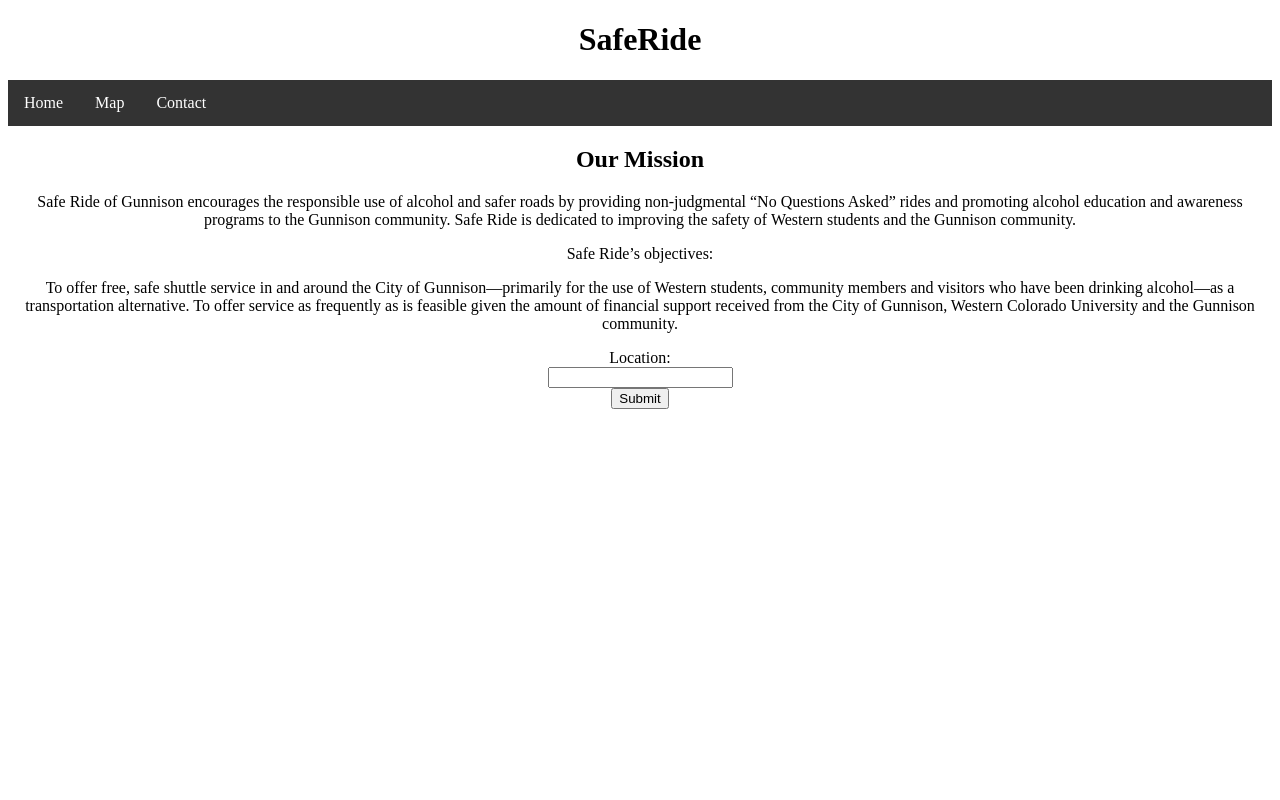
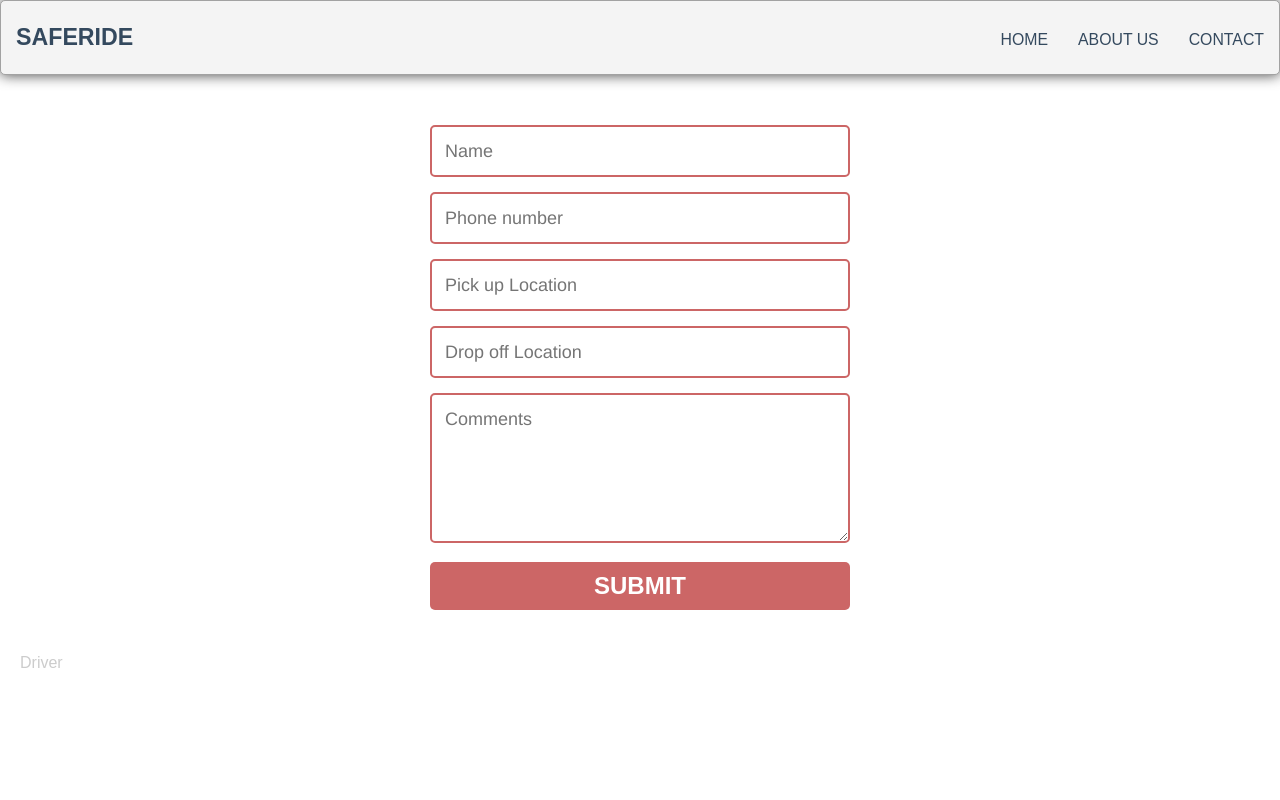
Before and after one commit to kevj3/SafeRideWebApp, a Flask app: page / in a window 1280 px wide. Run offline with Flask 2, Linux system fonts and the light colour scheme.

Commit message:
Add files via upload

```diff
--- /dev/null
+++ b/SafeRide/templates/base.html
@@ -0,0 +1,124 @@
+<!DOCTYPE html>
+<html lang="en">
+<head>
+    <meta charset="UTF-8">
+    <title>{% block title %}SafeRide{% endblock %} </title>
+    <style>
+* {
+	box-sizing: border-box;
+}
+body {
+	font-family: 'Montserrat', sans-serif;
+	line-height: 1.6;
+	margin: 0;
+	min-height: 100vh;
+}
+ul {
+  margin: 0;
+  padding: 0;
+  list-style: none;
+}
+
+
+h2,
+h3,
+a {
+	color: #34495e;
+}
+
+a {
+	text-decoration: none;
+}
+
+.logo {
+	margin: 0;
+	font-size: 1.45em;
+}
+
+.main-nav {
+	margin-top: 5px;
+
+}
+.logo a,
+.main-nav a {
+	padding: 10px 15px;
+	text-transform: uppercase;
+	text-align: center;
+	display: block;
+}
+
+.main-nav a {
+	color: #34495e;
+	font-size: .99em;
+}
+
+.main-nav a:hover {
+	color: #718daa;
+}
+
+
+
+.header {
+	padding-top: .5em;
+	padding-bottom: .5em;
+	border: 1px solid #a2a2a2;
+	background-color: #f4f4f4;
+	-webkit-box-shadow: 0px 0px 14px 0px rgba(0,0,0,0.75);
+	-moz-box-shadow: 0px 0px 14px 0px rgba(0,0,0,0.75);
+	box-shadow: 0px 0px 14px 0px rgba(0,0,0,0.75);
+	-webkit-border-radius: 5px;
+	-moz-border-radius: 5px;
+	border-radius: 5px;
+}
+
+
+@media (min-width: 769px) {
+	.header,
+	.main-nav {
+		display: flex;
+	}
+	.header {
+		flex-direction: column;
+		align-items: center;
+    	.header{
+		width: 80%;
+		margin: 0 auto;
+		max-width: 1150px;
+	}
+	}
+
+}
+
+@media (min-width: 1025px) {
+	.header {
+		flex-direction: row;
+		justify-content: space-between;
+	}
+
+}
+
+.shameless-plug{
+  position: relative;
+  bottom: 10px;
+  right: 0;
+  padding: 8px 20px;
+  color: #ccc;
+  text-decoration: none;
+}
+
+</style>
+</head>
+<body>
+<header class="header">
+		<h1 class="logo"><a href="/">SafeRide</a></h1>
+        <ul class="main-nav">
+          <li><a href="/">Home</a></li>
+          <li><a href="/AboutUs">About Us</a></li>
+          <li><a href="/ride">Contact</a></li>
+        </ul>
+	</header>
+
+    {% block body %}
+    {% endblock %}
+</body>
+</html>
--- a/SafeRide/templates/home.html
+++ b/SafeRide/templates/home.html
@@ -1,77 +1,60 @@
-<!DOCTYPE html>
-<html lang="en">
-<head>
-    <meta charset="UTF-8">
-    <title>SafeRide</title>
-    <style>
-        body{
-    text-align:center;
-    }
+{% extends "base.html"%}
+{% block title %} SafeRide {% endblock %}
+{% block body %}
+<style>
+form { max-width:420px; margin:50px auto; }
 
-    ul {
-    list-style-type: none;
-    margin: 0;
-    padding: 0;
-    overflow: hidden;
-    background-color: #333;
-     }
+.feedback-input {
+  color:black;
+  font-family: Helvetica, Arial, sans-serif;
+  font-weight:500;
+  font-size: 18px;
+  border-radius: 5px;
+  line-height: 22px;
+  background-color: transparent;
+  border:2px solid #CC6666;
+  transition: all 0.3s;
+  padding: 13px;
+  margin-bottom: 15px;
+  width:100%;
+  box-sizing: border-box;
+  outline:0;
+}
 
-    li {
-     float: left;
-    }
+.feedback-input:focus { border:2px solid #CC4949; }
 
-    li a {
-    display: block;
-    color: white;
-    text-align: center;
-    padding: 14px 16px;
-    text-decoration: none;
-    }
+textarea {
+  height: 150px;
+  line-height: 150%;
+  resize:vertical;
+}
 
-    li a:hover:not(.active) {
-    background-color: #111;
-    }
+[type="submit"] {
+  font-family: 'Montserrat', Arial, Helvetica, sans-serif;
+  width: 100%;
+  background:#CC6666;
+  border-radius:5px;
+  border:0;
+  cursor:pointer;
+  color:white;
+  font-size:24px;
+  padding-top:10px;
+  padding-bottom:10px;
+  transition: all 0.3s;
+  margin-top:-4px;
+  font-weight:700;
+}
+[type="submit"]:hover { background:#CC4949; }
+</style>
 
-    .active {
-      background-color: #04AA6D;
-    }
-
-    h1 {
-    text-align:center
-    }
-    </style>
-
-    <h1>SafeRide</h1>
-
-    <ul>
-    <li><a href="">Home</a></li>
-    <li><a href="map">Map</a></li>
-    <li><a href="SafeRide">Contact</a></li>
-    </ul>
-
-</head>
-<body>
-<h2>Our Mission</h2>
-<p>Safe Ride of Gunnison encourages the responsible use of alcohol
-    and safer roads by providing non-judgmental “No Questions Asked”
-    rides and promoting alcohol education and awareness programs to the Gunnison community.
-    Safe Ride is dedicated to improving the safety of Western students and the Gunnison community.
-</p>
-
-<p>Safe Ride’s objectives:</p>
-<p>To offer free, safe shuttle service in and around the
-    City of Gunnison—primarily for the use of Western students,
-    community members and visitors who have been drinking alcohol—as a transportation alternative.
-To offer service as frequently as is feasible given the amount of financial support received from
-    the City of Gunnison, Western Colorado University and the Gunnison community.</p>
-
-<form action="/saferide">
-  <label>Location:</label><br>
-    <input type="text"><br>
-    <input type="submit" value="Submit">
+<form action='/' method = "post">
+  <input name="name" type="text" class="feedback-input" placeholder="Name" />
+  <input name="phone" type="text" class="feedback-input" placeholder="Phone number" />
+  <input name="pick" type="text" class="feedback-input" placeholder="Pick up Location" />
+  <input name="drop" type="text" class="feedback-input" placeholder="Drop off Location" />
+  <textarea name="comment" class="feedback-input" placeholder="Comments"></textarea>
+  <input type="submit" name="submit" value="SUBMIT"/>
 </form>
 
-</body>
-
-
-</html>
+<a class="shameless-plug" href="/login" target="_blank">Driver</a>
+{% endblock %}
--- /dev/null
+++ b/SafeRide/templates/ride.html
@@ -0,0 +1,5 @@
+{% extends "base.html"%}
+{% block title %} SafeRide {% endblock %}
+{% block body %}
+
+{% endblock %}
```
Also changed, not shown: SafeRide/templates/about.html (added, +48 -0 lines), SafeRide/templates/error.html (added, +8 -0 lines), SafeRide/templates/login.html (added, +14 -0 lines).
